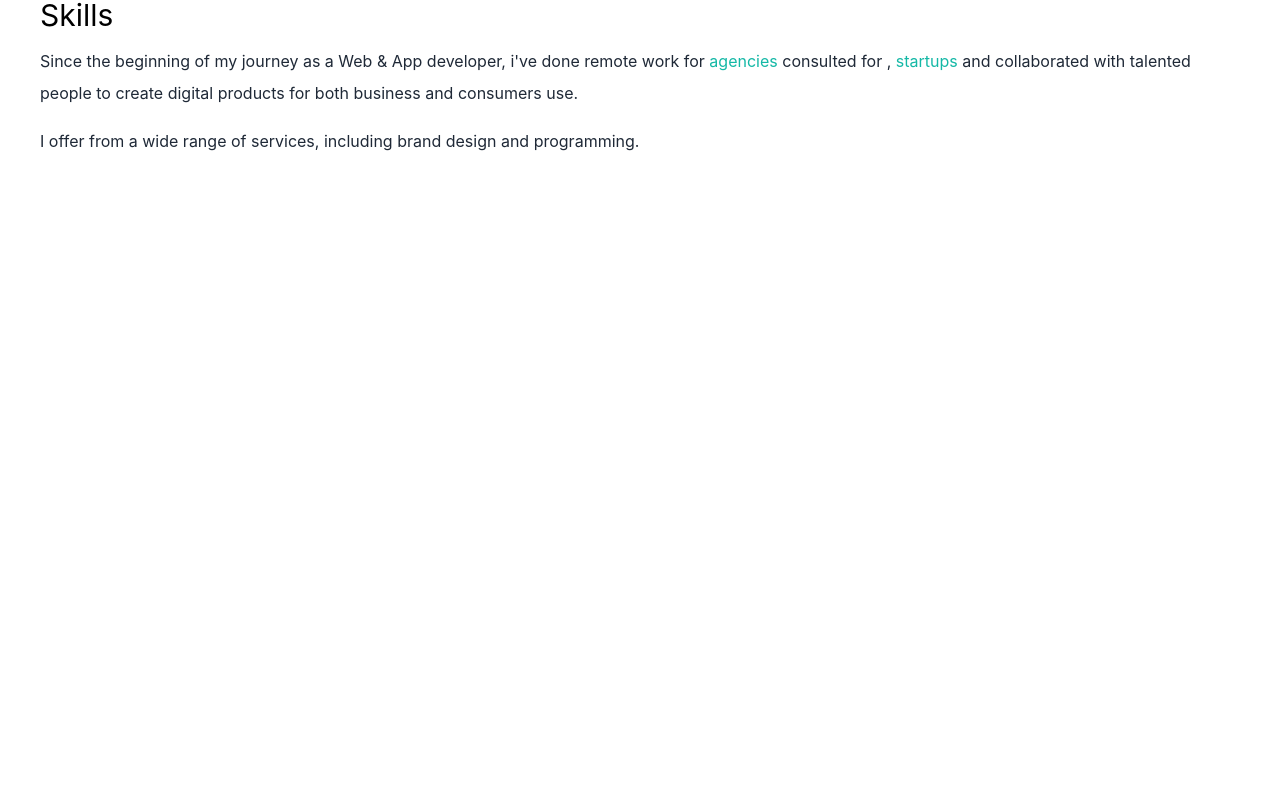
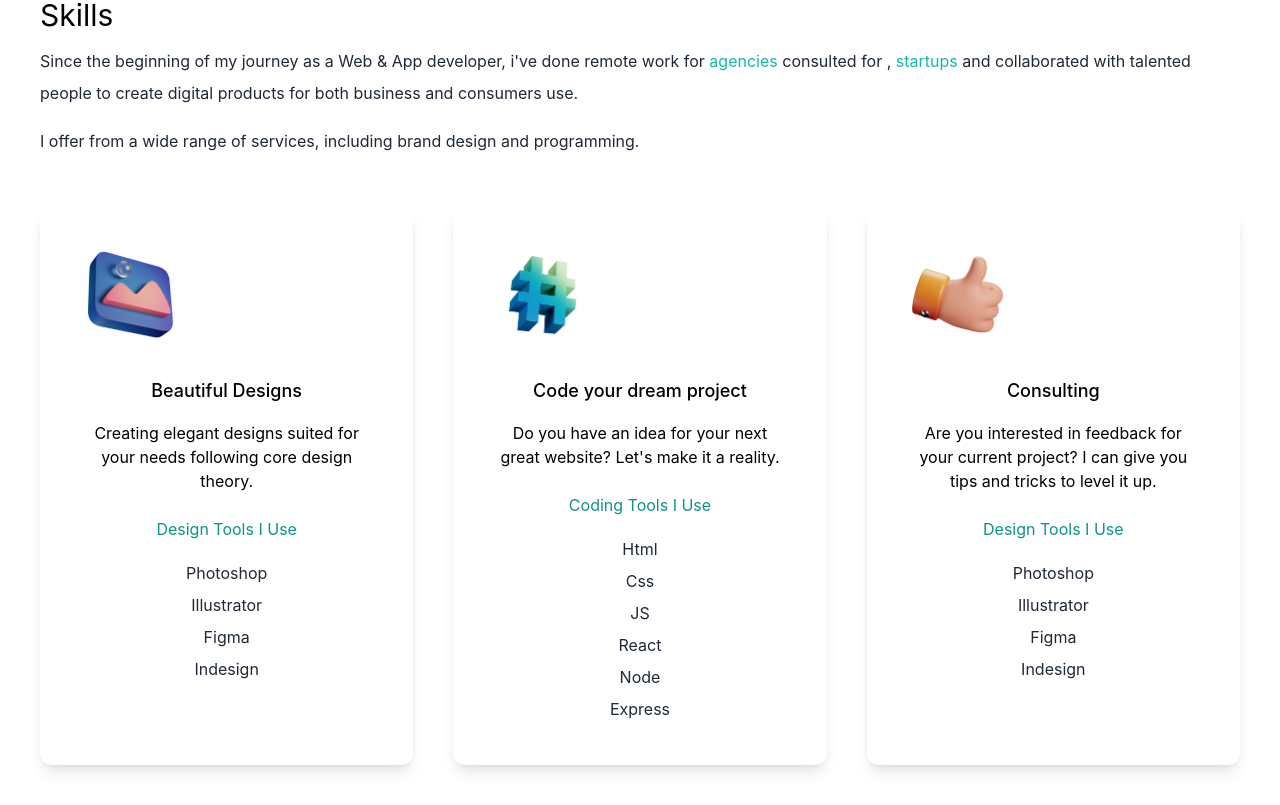
Before and after one commit to Quantumminded/my-portfolio, a Next.js app: page / in a window 1280 px wide. Shown: the part 931-1736 px from the top of the page. Before the commit the page ends 1096 px from the top, so only its background shows below. Built offline with nearby package versions, Linux system fonts and the light colour scheme.

Commit message:
card section done

```diff
--- a/pages/index.js
+++ b/pages/index.js
@@ -3,6 +3,9 @@ import {BsFillMoonStarsFill} from 'react-icons/bs';
 import {AiFillLinkedin, AiFillGithub} from 'react-icons/ai';
 import Image from 'next/image';
 import deved from '../public/dev-ed-wave.png';
+import design from '../public/design.png';
+import code from '../public/code.png';
+import consulting from '../public/consulting.png';
 
 export default function Home() {
   return (
@@ -52,6 +55,53 @@ export default function Home() {
             </p>
             <p className='text-md py-2 leading-8 text-gray-800'>I offer from a wide range of services, including brand design and programming.</p>
           </div>
+          <div className="lg:flex gap-10">
+            <div className="text-center shadow-lg p-10 rounded-xl my-10  dark:bg-white flex-1">
+                <Image src={design} width={100} height={100} />
+                <h3 className="text-lg font-medium pt-8 pb-2  ">
+                  Beautiful Designs
+                </h3>
+                <p className="py-2">
+                  Creating elegant designs suited for your needs following core
+                  design theory.
+                </p>
+                <h4 className="py-4 text-teal-600">Design Tools I Use</h4>
+                <p className="text-gray-800 py-1">Photoshop</p>
+                <p className="text-gray-800 py-1">Illustrator</p>
+                <p className="text-gray-800 py-1">Figma</p>
+                <p className="text-gray-800 py-1">Indesign</p>
+              </div>
+              <div className="text-center shadow-lg p-10 rounded-xl my-10 dark:bg-white flex-1">
+                <Image src={code} width={100} height={100} />
+                <h3 className="text-lg font-medium pt-8 pb-2 ">
+                  Code your dream project
+                </h3>
+                <p className="py-2">
+                  Do you have an idea for your next great website? Let's make it a
+                  reality.
+                </p>
+                <h4 className="py-4 text-teal-600">Coding Tools I Use</h4>
+                <p className="text-gray-800 py-1">Html</p>
+                <p className="text-gray-800 py-1">Css</p>
+                <p className="text-gray-800 py-1">JS</p>
+                <p className="text-gray-800 py-1">React</p>
+                <p className="text-gray-800 py-1">Node</p>
+                <p className="text-gray-800 py-1">Express</p>
+              </div>
+              <div className="text-center shadow-lg p-10 rounded-xl my-10 dark:bg-white flex-1">
+                <Image src={consulting} width={100} height={100} />
+                <h3 className="text-lg font-medium pt-8 pb-2 ">Consulting</h3>
+                <p className="py-2">
+                  Are you interested in feedback for your current project? I can
+                  give you tips and tricks to level it up.
+                </p>
+                <h4 className="py-4 text-teal-600">Design Tools I Use</h4>
+                <p className="text-gray-800 py-1">Photoshop</p>
+                <p className="text-gray-800 py-1">Illustrator</p>
+                <p className="text-gray-800 py-1">Figma</p>
+                <p className="text-gray-800 py-1">Indesign</p>
+              </div>
+          </div>
         </section>
       </main>
     </div>
```
